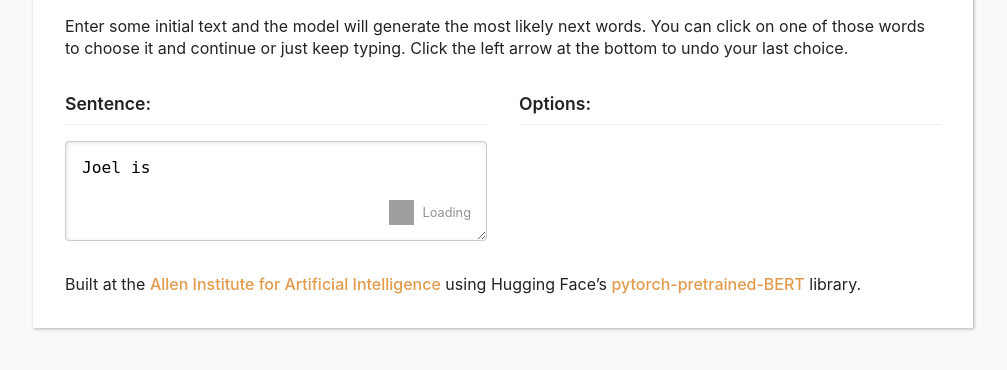
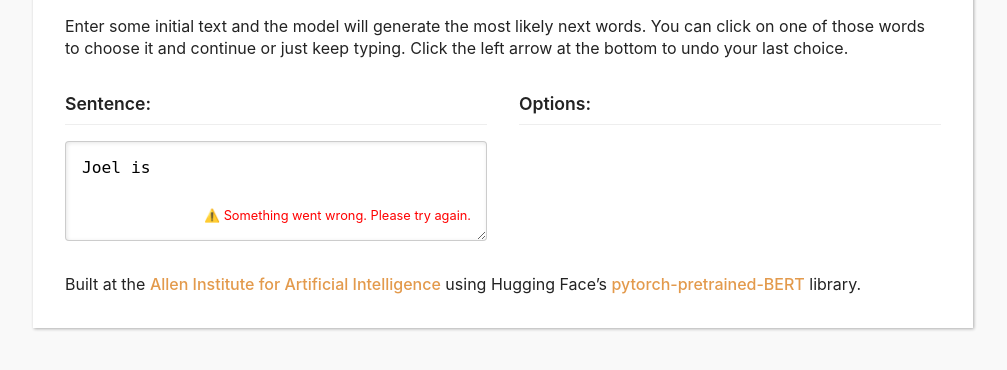
Before and after one commit to allenai/lm-explorer, a Flask app: page / in a window 1280 px wide. Shown: the part 201-571 px from the top of the page, without its empty margins (137-1144 px from the left). Run offline with Flask 2, Linux system fonts and the light colour scheme; data that the repository does not hold is empty; some libraries are stand-ins or nearby versions; grey boxes are pictures that could not be loaded.

Commit message:
Add error state.

```diff
--- a/static/app.js
+++ b/static/app.js
@@ -79,6 +79,10 @@ const Loading = styled.div`
   align-items: center;
   font-size: 0.8em;
   color: #8c9296;
+`
+
+const Error = styled(Loading)`
+  color: red;
 `
 
 const LoadingText = styled.div`
@@ -228,7 +232,8 @@ class App extends React.Component {
       words: null,
       logits: null,
       probabilities: null,
-      loading: false
+      loading: false,
+      error: false
     }
 
     this.choose = this.choose.bind(this)
@@ -252,7 +257,7 @@ class App extends React.Component {
   }
 
   predict(start) {
-    this.setState({loading: true})
+    this.setState({ loading: true, error: false })
     const payload = {
         "previous": start
     }
@@ -266,6 +271,10 @@ class App extends React.Component {
       })
       .then(response => response.json())
       .then(data => this.setState({...data, loading: false}))
+      .catch(err => {
+        console.error('Error trying to communicate with the API:', err);
+        this.setState({ error: true, loading: false });
+      });
   }
 
   componentDidMount() {
@@ -287,7 +296,7 @@ class App extends React.Component {
   }
 
   choose(choice = undefined, doNotChangeUrl) {
-    this.setState({ loading: true })
+    this.setState({ loading: true, error: false })
 
     // strip trailing spaces
     const trimmedOutput = trimRight(this.state.output);
@@ -322,6 +331,10 @@ class App extends React.Component {
     })
     .then(response => response.json())
     .then(data => this.setState({...data, loading: false}))
+    .catch(err => {
+      console.error('Error trying to communicate with the API:', err);
+      this.setState({ error: true, loading: false });
+    });
   }
 
   // Temporarily (?) disabled
@@ -360,6 +373,11 @@ class App extends React.Component {
                   <img src="/static/loading-bars.svg" width="25" height="25" />
                   <LoadingText>Loading</LoadingText>
                 </Loading>
+              ) : null}
+              {this.state.error ? (
+                <Error>
+                  ⚠️ Something went wrong. Please try again.
+                </Error>
               ) : null}
             </TextInputWrapper>
           </InputOutputColumn>
--- a/templates/app.html
+++ b/templates/app.html
@@ -4,9 +4,6 @@
         <meta name="viewport" content="width=device-width, initial-scale=1">
         <link rel="shortcut icon" href="/static/favicon.ico">
         <title>LM Explorer (alpha)</title>
-        <link rel="stylesheet" href="https://use.fontawesome.com/releases/v5.1.0/css/all.css"
-            integrity="sha384-lKuwvrZot6UHsBSfcMvOkWwlCMgc0TaWr+30HWe3a4ltaBwTZhyTEggF5tJv8tbt"
-            crossorigin="anonymous">
         <script async src="https://www.googletagmanager.com/gtag/js?id={{ google_analytics_ua }}"></script>
         <script>
             // Disable analytics unless we're in the live environment.
```
Lines whose indentation alone changed are shown as unchanged.
